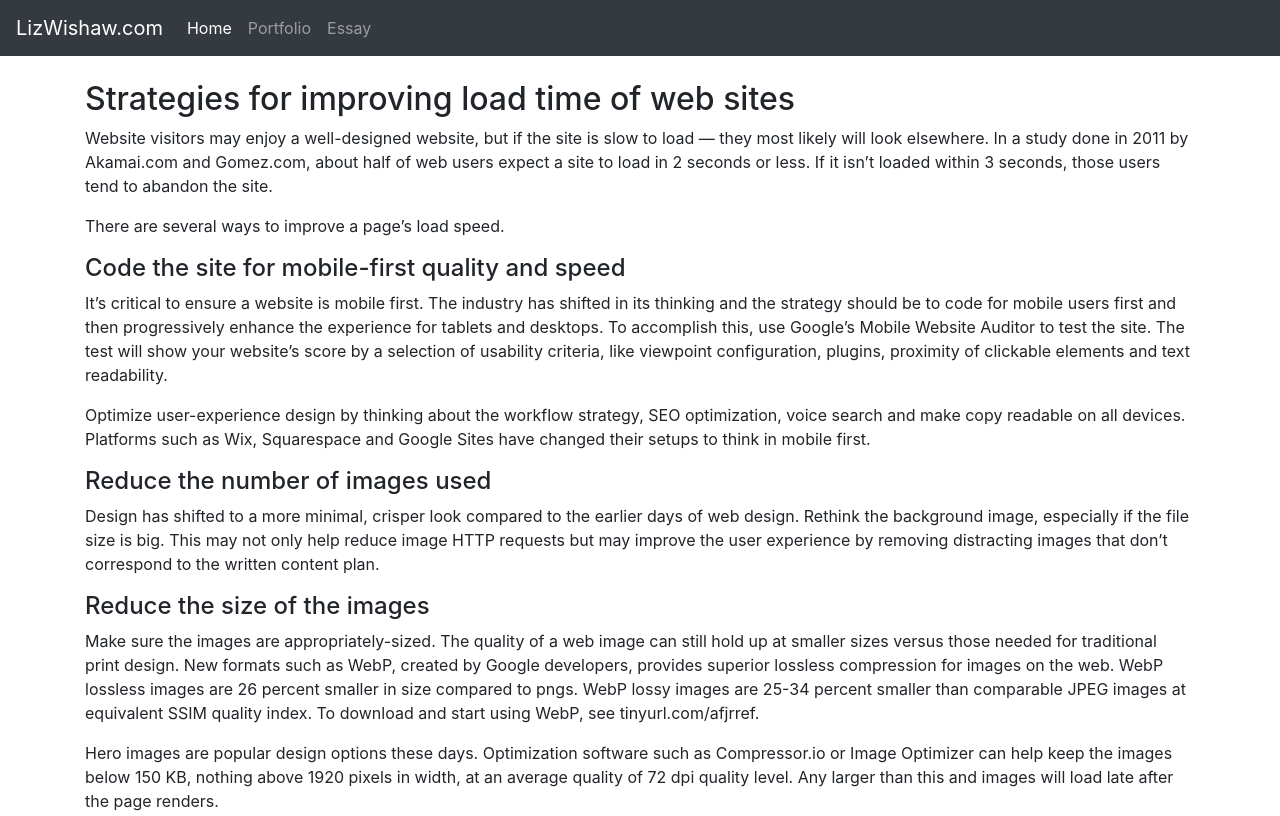
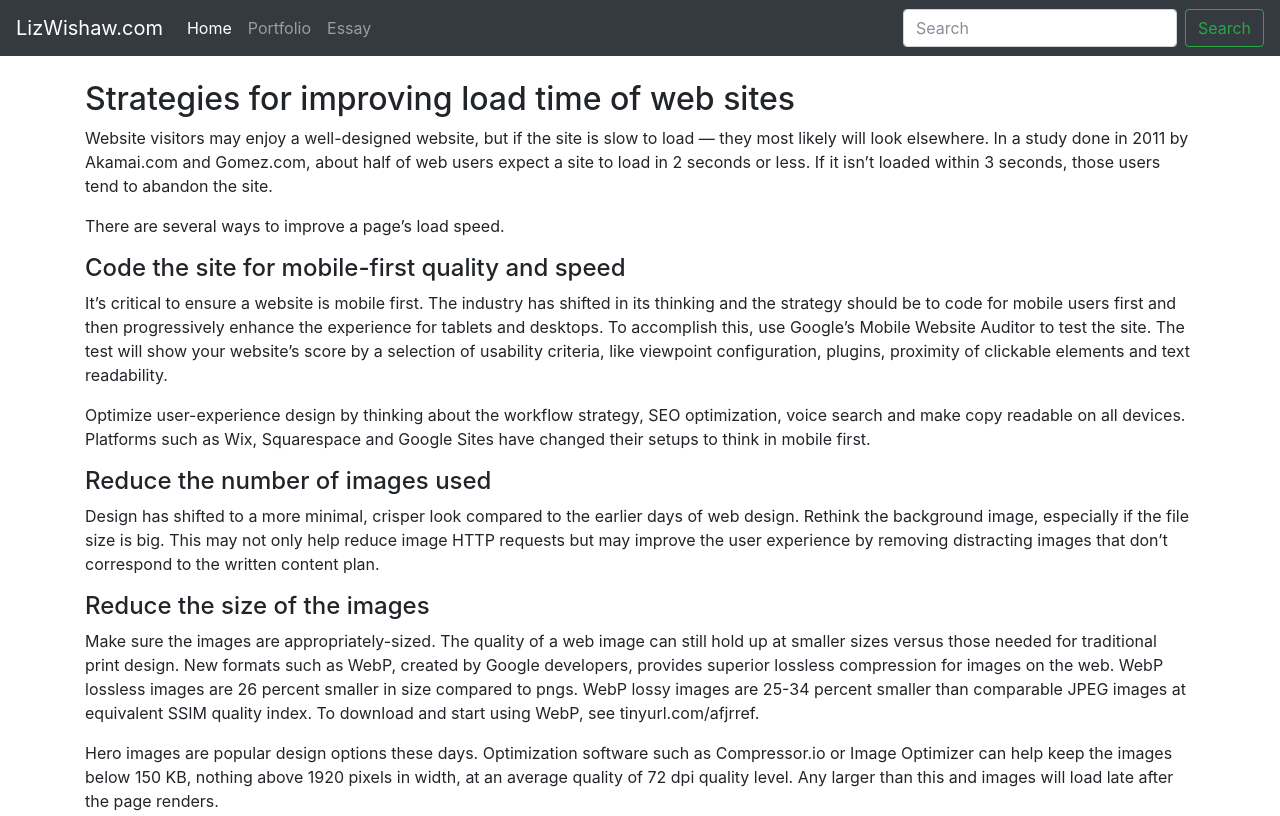
Before and after one commit to lwishaw/Responsive-Design, a website: page essay.html in a window 1280 px wide. Shown: the top 816 px of the page. Drawn offline with nearby package versions, Linux system fonts and the light colour scheme.

Commit message:
Add files via upload

```diff
--- a/essay.html
+++ b/essay.html
@@ -18,7 +18,7 @@
 
   <body>
 
-    <nav class="navbar navbar-expand-md navbar-dark bg-dark fixed-top">
+     <nav class="navbar navbar-expand-md navbar-dark bg-dark fixed-top">
       <a class="navbar-brand" href="#">LizWishaw.com</a>
       <button class="navbar-toggler" type="button" data-toggle="collapse" data-target="#navbarsExampleDefault" aria-controls="navbarsExampleDefault" aria-expanded="false" aria-label="Toggle navigation">
         <span class="navbar-toggler-icon"></span>
@@ -31,11 +31,14 @@
           </li>
           <li class="nav-item">
             <a class="nav-link" href="http://www.lizwishaw.com/">Portfolio</a>
-          </li>
-           <li class="nav-item">
+            <li class="nav-item">
             <a class="nav-link" href="essay.html">Essay</a>
           </li>
         </ul>
+        <form class="form-inline my-2 my-lg-0">
+          <input class="form-control mr-sm-2" type="text" placeholder="Search" aria-label="Search">
+          <button class="btn btn-outline-success my-2 my-sm-0" type="submit">Search</button>
+        </form>
       </div>
     </nav>
 
```
